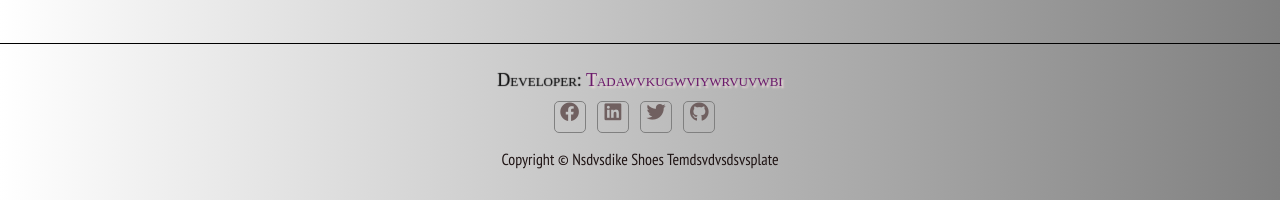
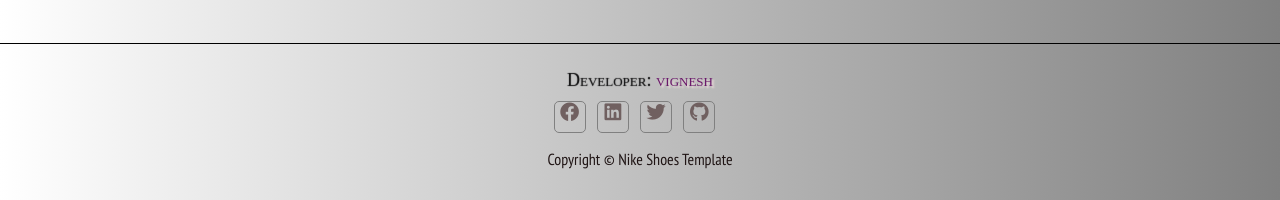
Before and after one commit to rahulanusha/DevopsFinal, a React (Create React App) app: page / in a window 1280 px wide. Shown: the part 1661-1861 px from the top of the page. Built offline with nearby package versions, Linux system fonts and the light colour scheme; a web font is replaced by a local one.

Commit message:
Update Footer.js

```diff
--- a/src/components/Footer/Footer.js
+++ b/src/components/Footer/Footer.js
@@ -9,7 +9,7 @@ function Footer() {
         <div className="footer-content">
           <div className="footer-section about">
             <p className="footer-para">
-              Developer: <span className="my-name"> Tadawvkugwviywrvuvwbi</span>
+              Developer: <span className="my-name"> vignesh</span>
             </p>
 
             <div className="contact"></div>
@@ -44,7 +44,7 @@ function Footer() {
               </a>
             </div>
             <p className="copyright">
-              Copyright&nbsp;&copy;&nbsp;Nsdvsdike Shoes Temdsvdvsdsvsplate
+              Copyright&nbsp;&copy;&nbsp;Nike Shoes Template
             </p>
             <br />
           </div>
```
